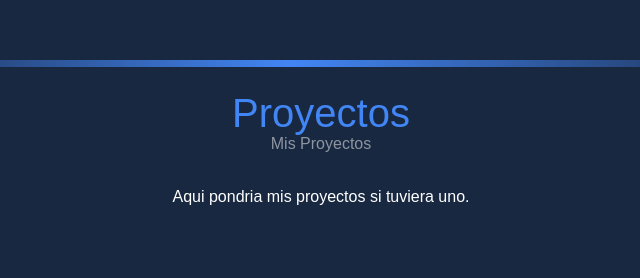
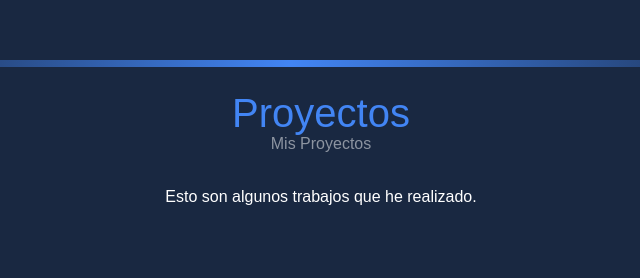
Before and after one commit to Ale-gm/AlejandroMartinez, a plain HTML site: page index.html in a window 1280 px wide. Shown: the part 2895-3173 px from the top of the page, 319-959 px from the left. Drawn offline with nearby package versions, Linux system fonts and the light colour scheme.

Commit message:
Update index.html

```diff
--- a/index.html
+++ b/index.html
@@ -273,7 +273,7 @@
     <div class="max-width">
      <h2 class="title">Proyectos</h2>
       <span class="subtitle">Mis Proyectos</span>
-      <span class="descripcion">Aqui pondria mis proyectos si tuviera uno.</span>
+      <span class="descripcion">Esto son algunos trabajos que he realizado.</span>
      <div class="proyects-content">
         <div class="card">
           <div class="box">
```
